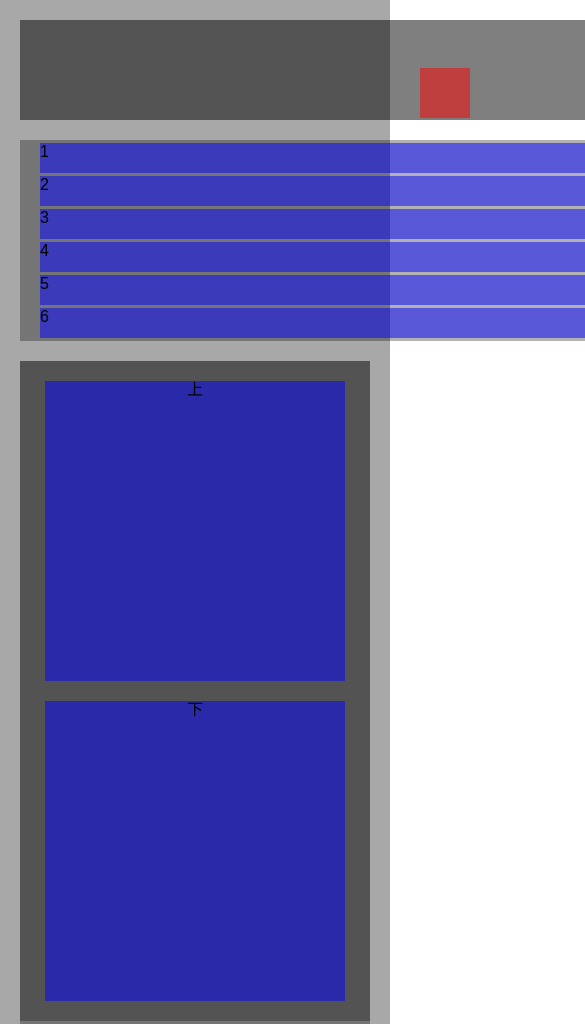
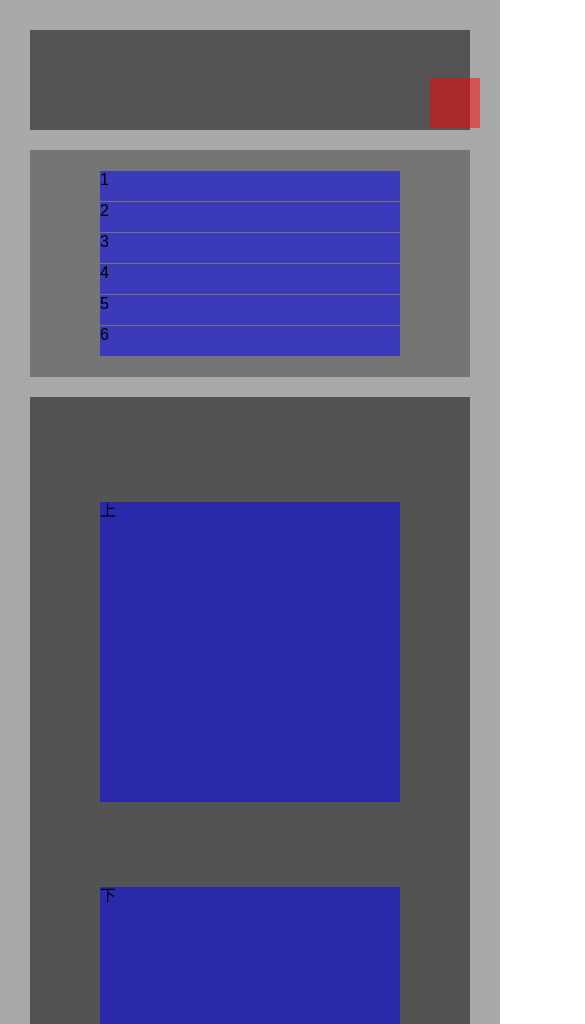
Before and after one commit to yamame1212/yamame1212.github.io, a plain HTML site: page index.html in a window 390 px wide. Shown: the top 1024 px of the page, 585 px wide, since content can reach past the window. Drawn offline with Linux system fonts and the light colour scheme.

Commit message:
部品の縦横固定にする

```diff
--- a/css/style.css
+++ b/css/style.css
@@ -19,25 +19,20 @@
 }
 
 
-
-
 /* 全体 */
 html{
     font-family: sans-serif;
 }
 header, main, footer{
-    margin-bottom:var(--interval);
+    margin-bottom: var(--interval);
 }
 /* --------------------- */
 /* body */
 /* --------------------- */
 .container{
-    max-width: 960px;
-    min-width: 600px;
-    height: auto;
-    margin: 0 auto;
+    width: 960px;
     background-color:var(--color1);
-    padding:var(--interval);
+    padding:30px;
 }
 
 /* --------------------- */
@@ -59,122 +54,71 @@ header, main, footer{
 }
 nav{
     display: flex;
-    /* 水平方向 並び*/
-    justify-content:center;
-    /* 垂直方向　並び */
-    align-items:center;
-    /* width: 100%; */
+    justify-content: space-around;
+    align-items: center;
     /* 横幅固定に変更する */
     width: 900px;
     height: 50px;
     background-color:var(--color3);
 }
 .nav_btn{
-    /* display: flex; */
-    display: inline-block;
     width: 80px;
     height: 30px;
     background-color:var(--color4);
-    margin-left: var(--interval);
-    margin-right: var(--interval);
 }
 
-/* --------------------- */
+/* --------------------- *      /
 /* main */
 /* --------------------- */
 .content_all{
     display: flex;
-    width: 100%;
+    width: 900px;
     height: auto;
     background-color:var(--color1);
 }
 
-/* --------------------- */
-/* テスト コンテンツ左の高さ固定にする*/
-/* --------------------- */
-/* .content_test{
+.content_left{
     flex: 3;
-    height: 800px;
-    padding:70px 0;
-    background-color:var(--color5);
-}
-.box_test{
-    width: 300px;
-    height: 300px;
-    background-color:var(--color4);
-    margin:var(--interval) auto;
-} */
-/* ここまで--------------------- */
-
-
-
-.content_left{
-    position: relative;
-    flex: 3;
-    width: 100%;
+    height: 900px;
     /* height: auto; */
     background-color:var(--color2);
 
 }
-/*posisionで上下左右　中央にするための設定*/
-.content_left .box{
-    position: absolute;
-    width: 300px;
-    padding-top: var(--interval);
-    top: 50%;
-    left: 50%;
-    -webkit-transform : translate(-50%,-50%);
-    transform : translate(-50%,-50%);
-    text-align: center;
-}
 .content_left .boxA{
-    display: inline-block;
     width: 300px;
     height: 300px;
     background-color:var(--color4);
-    margin-left: auto;
-    margin-right: auto;
-    margin-bottom: var(--interval);
+    margin: 100px auto;
 }
 .content_right{
     flex: 2;
-    width: 100%;
-    height: auto;
+    height: 900px;
     background-color:var(--color3);
-    padding-top: var(--interval);
+    /* padding-top: var(--interval); */
 }
 .content_right .boxB{
     width: 200px;
     height: 100px;
-    margin-bottom: var(--interval);
-    margin-left: auto;
-    margin-right: auto;
     background-color:var(--color4);
-
+    margin:42px auto;
 }
 
 /* --------------------- */
 /* footer */
 /* --------------------- */
 .foot{
-    position: relative;
-    width: 100%;
+    display: flex;
+    justify-content: space-around;
+    align-items: flex-end;
+    width: 900px;
     height: 100px;
     background-color:var(--color3);
 }
 .boxC{
-    position: absolute;
-    /* display: inline-block; */
     width: 300px;
     height: 30px;
-    /* margin:auto;     */
+    margin-bottom:10px;
     background-color:var(--color4);
-    /*上下左右　中央にするための設定  posisionと一緒に使用する*/
-    bottom:5px;
-    left: 50%;
-    -webkit-transform : translate(-50%,-50%);
-    transform : translate(-50%,-50%);
-    text-align: center;
 }
 
 
@@ -182,75 +126,55 @@ nav{
 /* withが500以下の時 */
 /* --------------------- */
 @media(max-width:500px){
-    .container{
-        min-width:360px;
-    }
-    /* ナビボタン縦並び */
-    nav{
-        display: inline-block;
-        height: 100%;
-    padding-top:3px;
+.container{
+    width:500px;
 }
-/* ボタン横長 */
+.head1{
+    width: 100%;
+}
+nav{
+    display:block;
+    width: 100%;
+    height: 100%;
+    padding:var(--interval);
+}
 .nav_btn{
-    margin-bottom: 3px;
-    width: 90%;
+    margin: 1px auto;
+    width: 300px;
 }
-/* コンテンツ縦並び */
+/* コンテンツ並び */
 .content_all{
     display: block;
+    width: 100%;
 }
 .content_left{
-    position: static;
-    display: flex;
+    display:block;
     width: 100%;
-    height: auto;
     background-color:var(--color2);
-
+    padding:var(--interval);
 }
-.content_left .box{
-    position: static;
-    width: 300px;
-    padding-top: var(--interval);
-    transform : none;
-    margin: 0 auto;
-    /* top: 50%;
-    left: 50%;
-    -webkit-transform : translate(-50%,-50%);
-    text-align: center; */
+.content_left .boxA{
+    padding: 0;
+    margin: 85px 50px;
 }
-
 .content_right{
     display: flex;
     flex-wrap: wrap;
+    align-items: center;
+    justify-content: center;
     width: 100%;
-    height: auto;
+    height: 100%;
     background-color:var(--color3);
-    padding-top: var(--interval);
 }
 .content_right .boxB{
     width: 200px;
     height: 100px;
-    margin-bottom: var(--interval);
+    margin: 5px;
 }
 .foot{
-    display: flex;
-    justify-content:center;
-    align-items:center;
+    width:100%;
+    align-items: center;
 }
-.boxC{
-    position:static;
-    transform: none;
-    bottom:18%;
-}
-
-/* --------------------- */
-/* テスト　コンテンツ左の高さ固定*/
-/* --------------------- */
-/* .box_test{
-    margin:20px auto;
-} */
-/* ここまで--------------------- */
 
 }
 
--- a/index.html
+++ b/index.html
@@ -36,18 +36,9 @@
         </header>
         <main>
             <div class="content_all">
-                <!-- test strt -->
-                <!-- <div class="content_test">
-                    <div class="box_test"></div>
-                    <div class="box_test"></div>
-                </div> -->
-                <!-- test end -->
-
                 <div class="content_left">
-                    <div class="box">
                         <div class="boxA">上</div>
                         <div class="boxA">下</div>
-                    </div>
                 </div>
                 <div class="content_right">
                     <div class="boxB">1</div>
```
